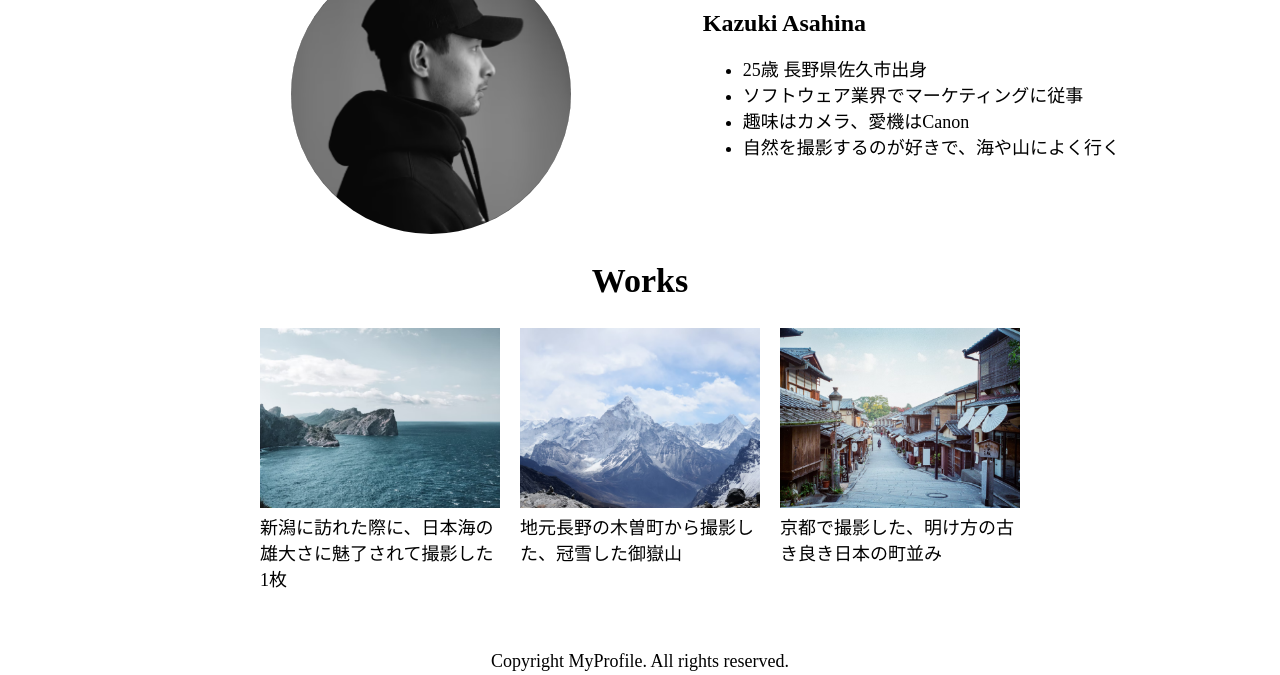
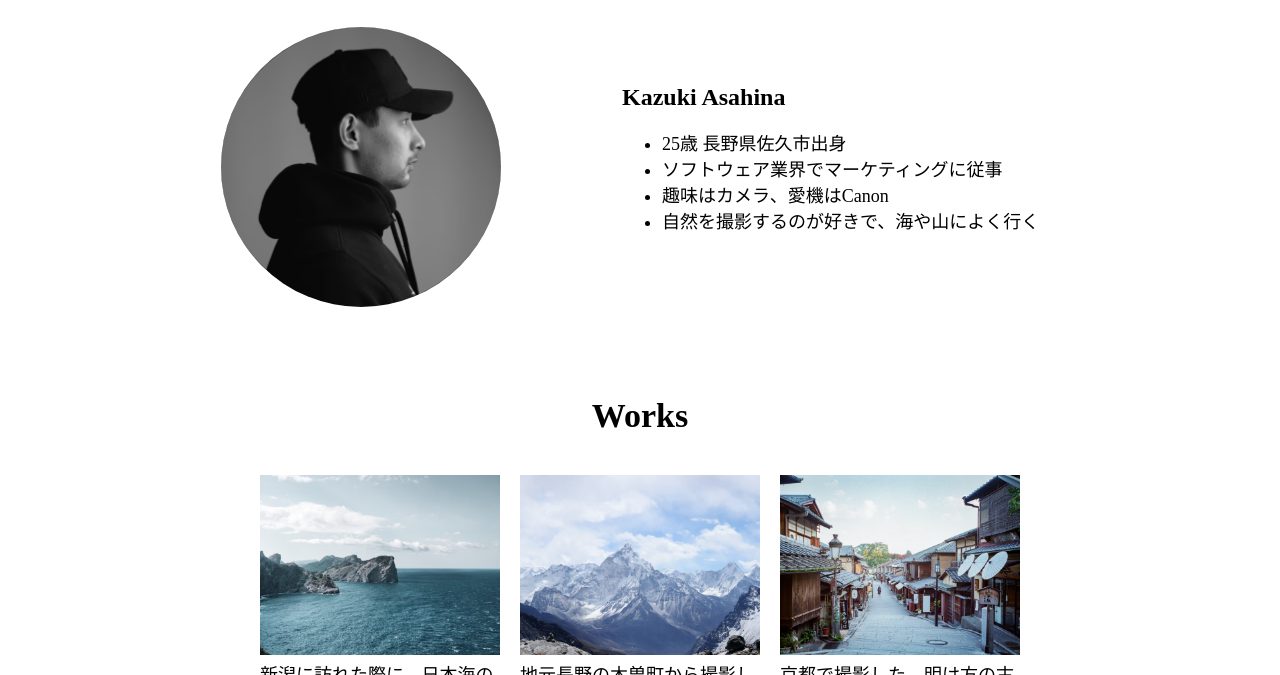
Before and after one commit to okawara01/html-css-practical, a plain HTML site: page kadai_001/index.html in a window 1280 px wide. Shown: the part 793-1468 px from the top of the page. Drawn offline with Linux system fonts and the light colour scheme.

Commit message:
style.cssを修正しました

```diff
--- a/kadai_001/style.css
+++ b/kadai_001/style.css
@@ -68,6 +68,8 @@ img {
 h2 {
   font-size: 34px;
   text-align: center;
+  margin: 0;
+  padding: 60px 0 40px;
 }
 
 
@@ -77,6 +79,7 @@ li {
 }
 
 #about-flex {
+  padding: 10px;
   display: flex;
   flex-wrap: wrap;
   align-items: center;
@@ -88,6 +91,11 @@ li {
    width: 280px;
    height: 280px;
    border-radius: 50%;
+}
+
+.content {
+  margin: 0 auto;
+  padding: 0 20px;
 }
 
 .works-flex {
@@ -120,6 +128,10 @@ footer > p {
     font-size: 28px;
   }
 
+  .header-inner {
+    display: flex;
+  }
+
   nav li {
     margin: 0 10px;
   }
```
